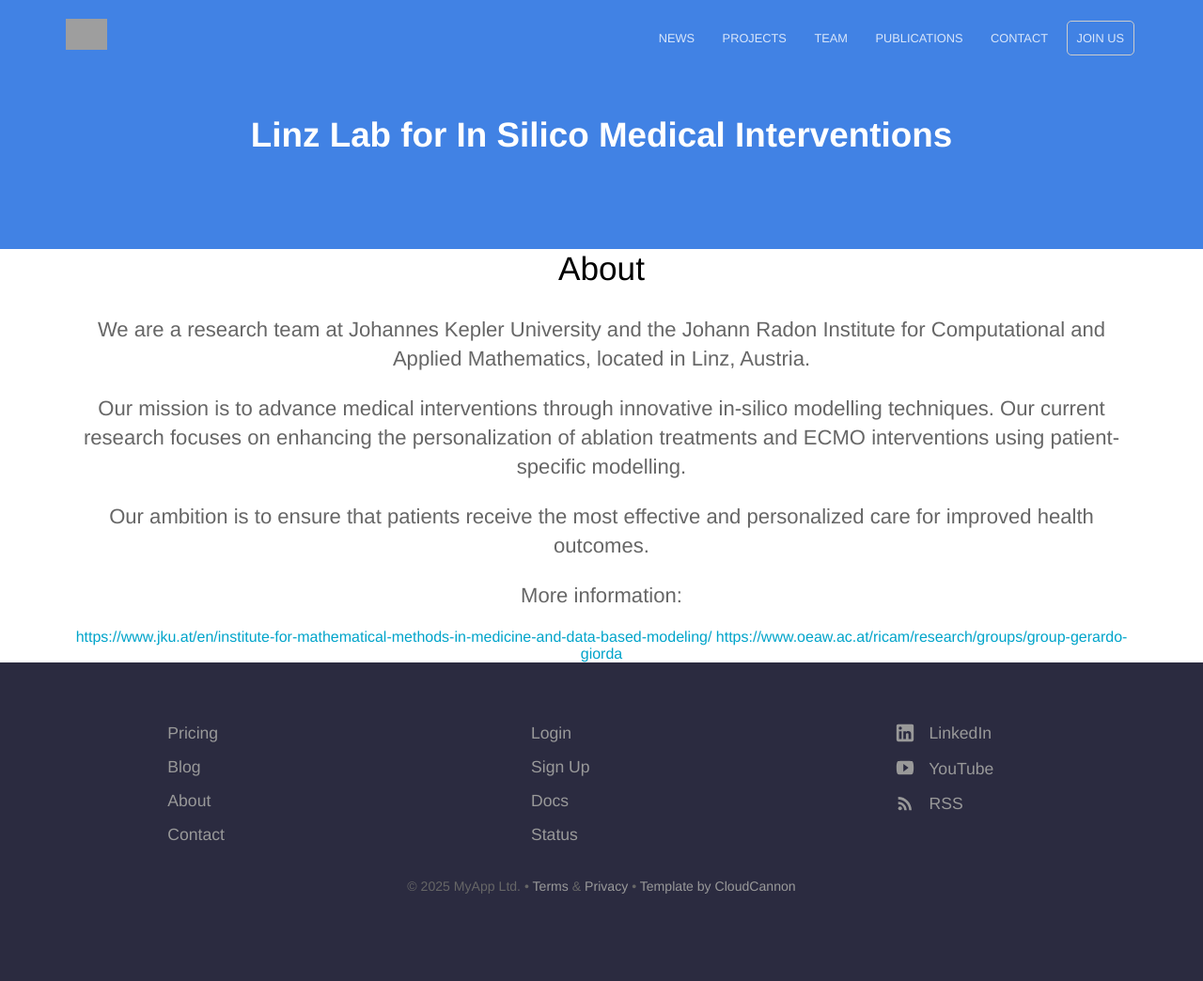
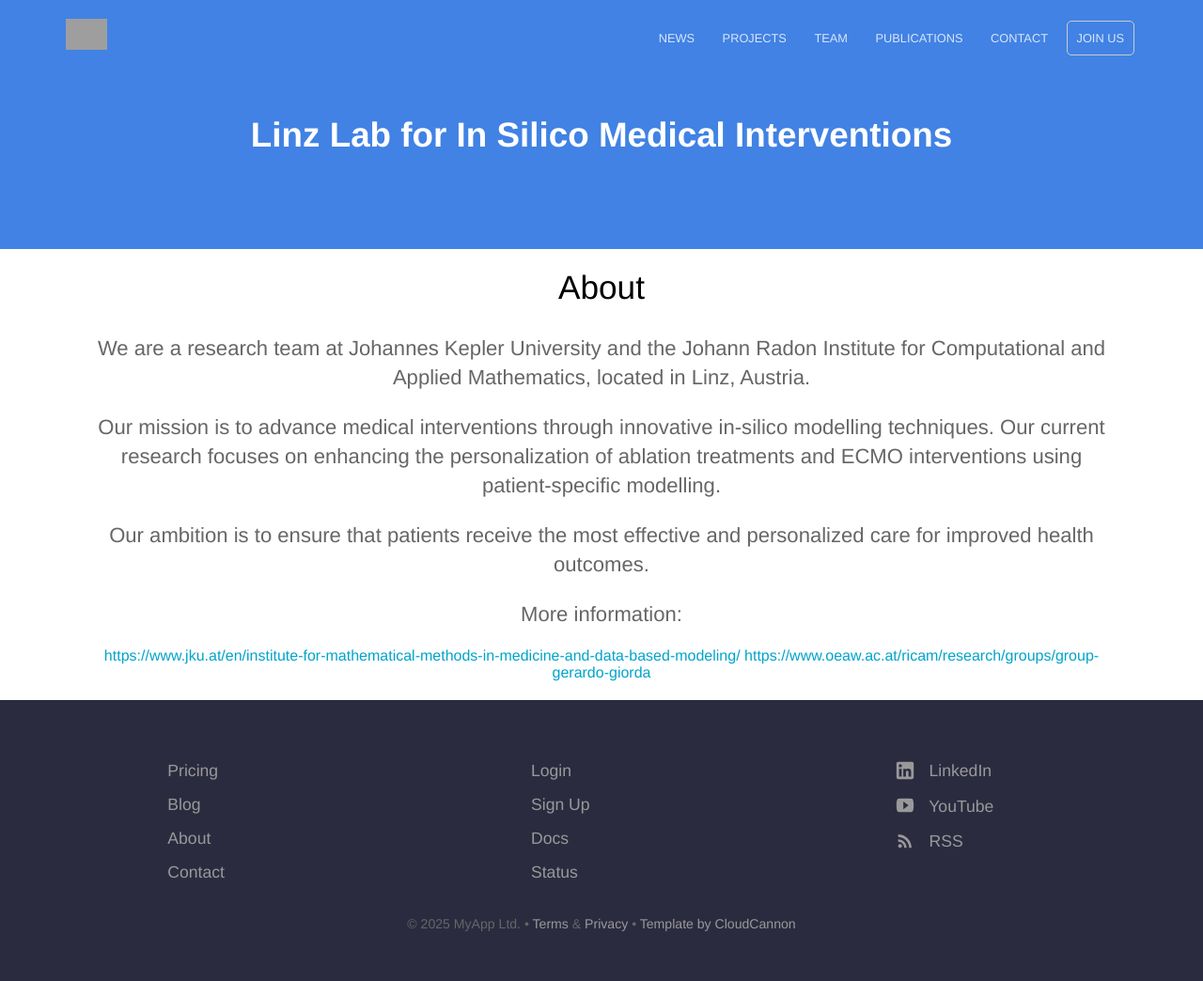
Before and after one commit to linzlabinsilmed/linzlabinsilmed.github.io, a Jekyll site: the page built from index.html, in a window 1280 px wide. Shown: the whole page at 94% size. Built offline with Jekyll 4.4.1, drawn with Linux system fonts in a browser that asks for light colours; the list of posts is cut into pages by our own code; before the commit the page ends 1004 px from its top, so only the background shows below that; grey boxes are pictures that could not be loaded.

Commit message:
Update index.html

```diff
--- a/index.html
+++ b/index.html
@@ -10,7 +10,7 @@ description: Track and optimize your sales team in real time
 
 <div class="content">
 	<div class="container flex">
-		<div class="center-text">
+		<div class="center-text" style="padding: 20px;">
 			<h2 class="text editable">About</h2>
 			<p>We are a research team at Johannes Kepler University and the Johann Radon Institute for Computational and Applied Mathematics, located in Linz, Austria.</p>
 			<p>Our mission is to advance medical interventions through innovative in-silico modelling techniques. Our current research focuses on enhancing the personalization of ablation treatments and ECMO interventions using patient-specific modelling.</p>
```
